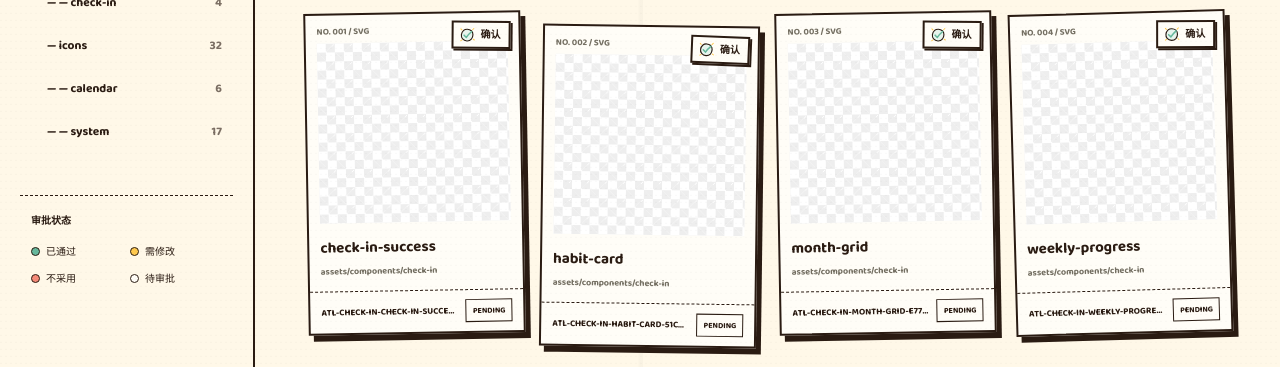
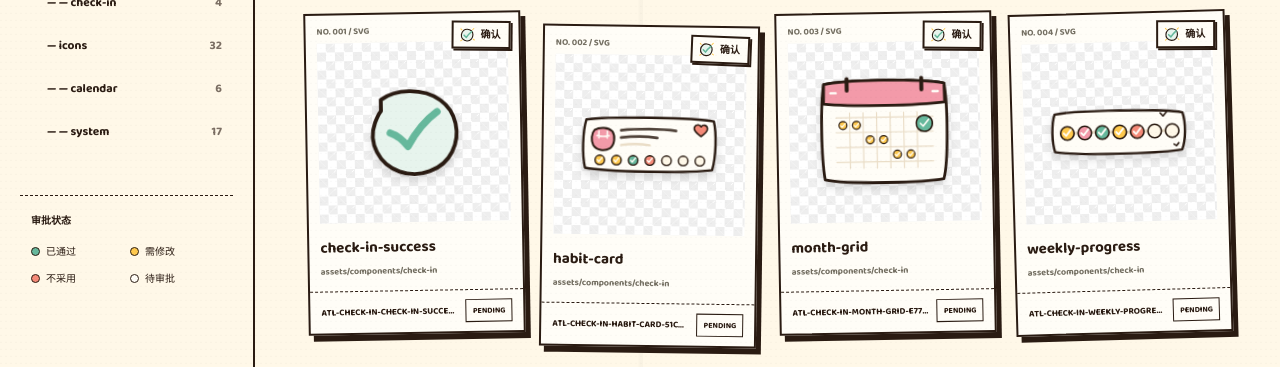
Before and after one commit to opop32165455/abstract-toy-lab, a website: page index.html in a window 1280 px wide. Shown: the part 430-797 px from the top of the page. Drawn offline with Linux system fonts and the light colour scheme; a web font is replaced by a local one.

Commit message:
fix: Target asset-preview img specifically for card main image display

```diff
--- a/app.js
+++ b/app.js
@@ -32,7 +32,7 @@ function renderCards() {
   items.forEach((item, index) => {
     const review = reviewFor(item), card = el.assetCardTemplate.content.firstElementChild.cloneNode(true); card.dataset.status = review.status;
     card.querySelector(".asset-number").textContent = `NO. ${String(index + 1).padStart(3, "0")} / ${item.kind.toUpperCase()}`;
-    const image = card.querySelector("img"); image.src = item.url; image.alt = `${item.name} 设计预览`;
+    const mainImage = card.querySelector(".asset-preview img"); mainImage.src = item.url; mainImage.alt = `${item.name} 设计预览`;
     card.querySelector(".asset-name").textContent = item.name; card.querySelector(".asset-path").textContent = item.directory;
     const copy = card.querySelector(".copy-code"); copy.textContent = item.code; copy.title = `复制 ${item.code}`; copy.addEventListener("click", () => copyCode(item.code, copy));
     const approveBtn = card.querySelector(".quick-approve-btn");
--- a/index.html
+++ b/index.html
@@ -157,7 +157,7 @@
         </button>
         <button class="asset-open" type="button">
           <span class="asset-number"></span>
-          <span class="asset-preview"><img alt=""></span>
+          <span class="asset-preview"><img class="asset-main-img" alt=""></span>
           <span class="asset-info">
             <strong class="asset-name"></strong>
             <span class="asset-path"></span>
```
